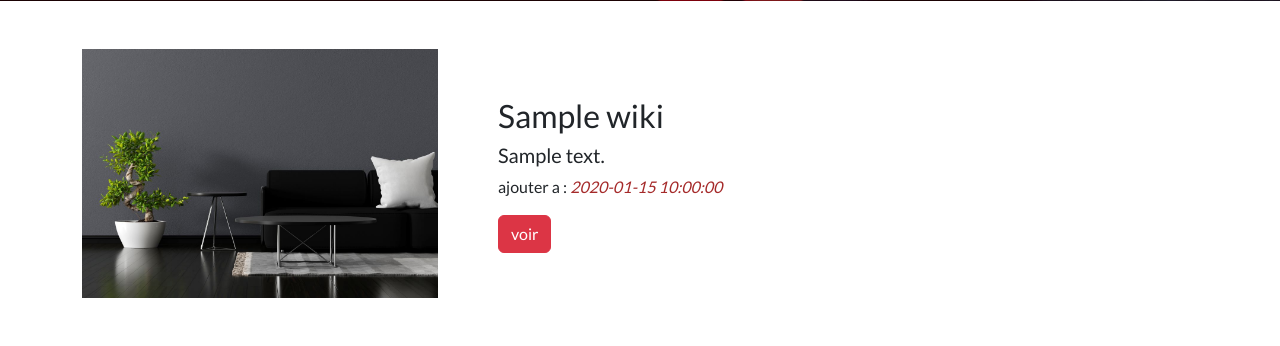
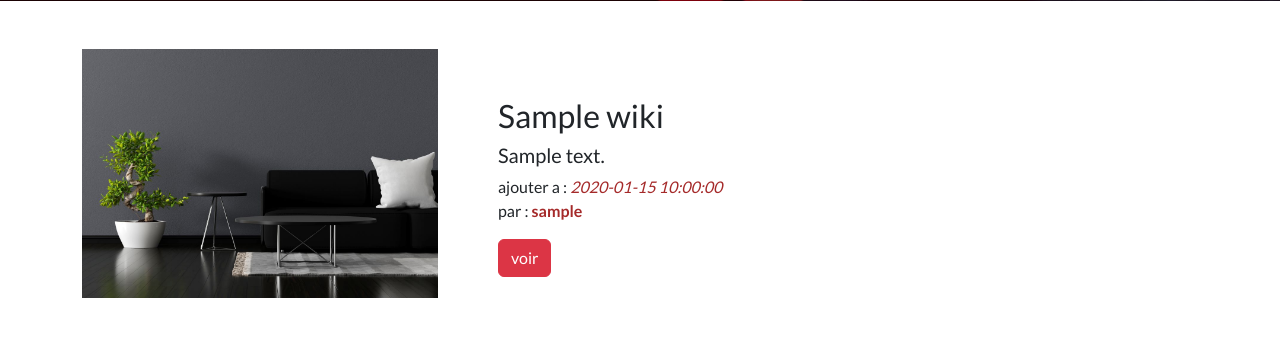
Before and after one commit to Zakaria-Kharroub/WIKI, a PHP site: page / in a window 1280 px wide. Shown: the part 799-1145 px from the top of the page. Run offline with PHP 8.4, Linux system fonts and the light colour scheme; tables that the repository leaves empty or names only in its code hold one stand-in row (values such as "Sample post"); some web fonts are replaced.

Commit message:
mofifier affichage avec le nom de autor

```diff
--- a/app/Model/HomeModel.php
+++ b/app/Model/HomeModel.php
@@ -69,9 +69,12 @@ class HomeModel{
     }
 
     public function getWiki(){
-        $sql = "SELECT * FROM wikis";
+        $sql = "SELECT wikis.*, utilisateurs.username AS author_name FROM wikis
+                JOIN utilisateurs ON wikis.author_id = utilisateurs.user_id";
+
         $stmt = $this->db->getConnection()->prepare($sql);
         $stmt->execute();
+
         $wikis = $stmt->fetchAll(PDO::FETCH_OBJ);
         return $wikis;
     }
--- a/app/View/Home.php
+++ b/app/View/Home.php
@@ -72,7 +72,9 @@
 						<h2><?php echo $wiki->title; ?> <br> </h2>
 
 						<h5><?php echo $wiki->description; ?></h5>
-            <p>ajouter a : <em style="color:brown;"><?php echo $wiki->date_create; ?></em></p>
+            <p>ajouter a : <em style="color:brown;"><?php echo $wiki->date_create; ?></em><br>
+            par : <b style="color:brown;"><?php echo $wiki->author_name; ?></b>
+            </p>
             <button class="btn btn-danger">voir</button>
 					</div>
 				</div>
```
